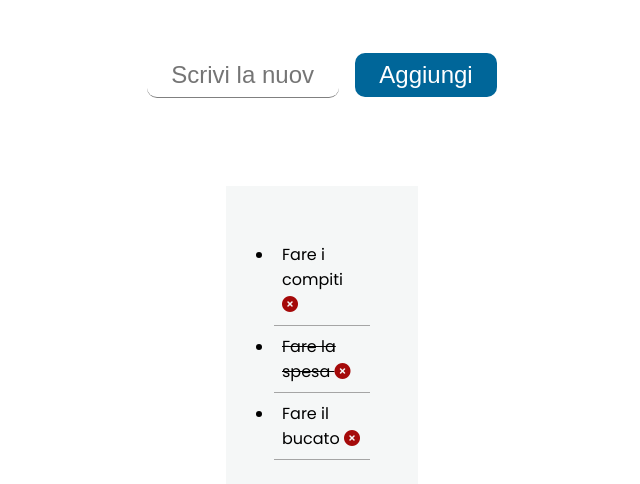
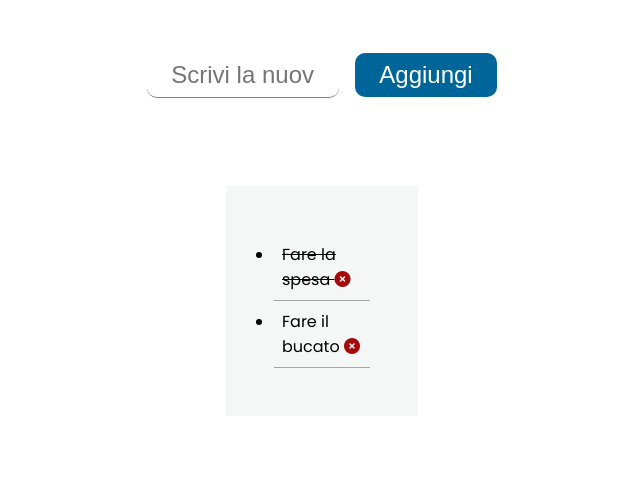
Before and after one commit to GiorgioBelardelli/vue-todolist, a plain HTML site: page index.html in a window 1280 px wide. Both pictures are taken after a click on the icon 608 px from the left and 450 px from the top of the page. Shown: the part 146-630 px from the top of the page, without its empty margins (318-958 px from the left). Drawn offline with nearby package versions, Linux system fonts and the light colour scheme.

Commit message:
feat: deleteTask function

```diff
--- a/index.html
+++ b/index.html
@@ -31,7 +31,7 @@
                         <li v-for="(text, i) in todos" :key="i" class="user-list"
                         :class="todos[i].done ? 'dashed': ''">
                             {{ todos[i].text }}
-                            <i class="fa-solid fa-circle-xmark"></i>
+                            <i class="fa-solid fa-circle-xmark" @click="deleteTask(i)"></i>
                         </li>
                     </ul>
                 </div>
--- a/js/script.js
+++ b/js/script.js
@@ -29,6 +29,9 @@ createApp({
             };
             this.todos.unshift(newTask);
             this.message.text = "";
+        },
+        deleteTask(indice){
+            this.todos.splice(indice, 1);
         }
     }
 }).mount("#app")
```
